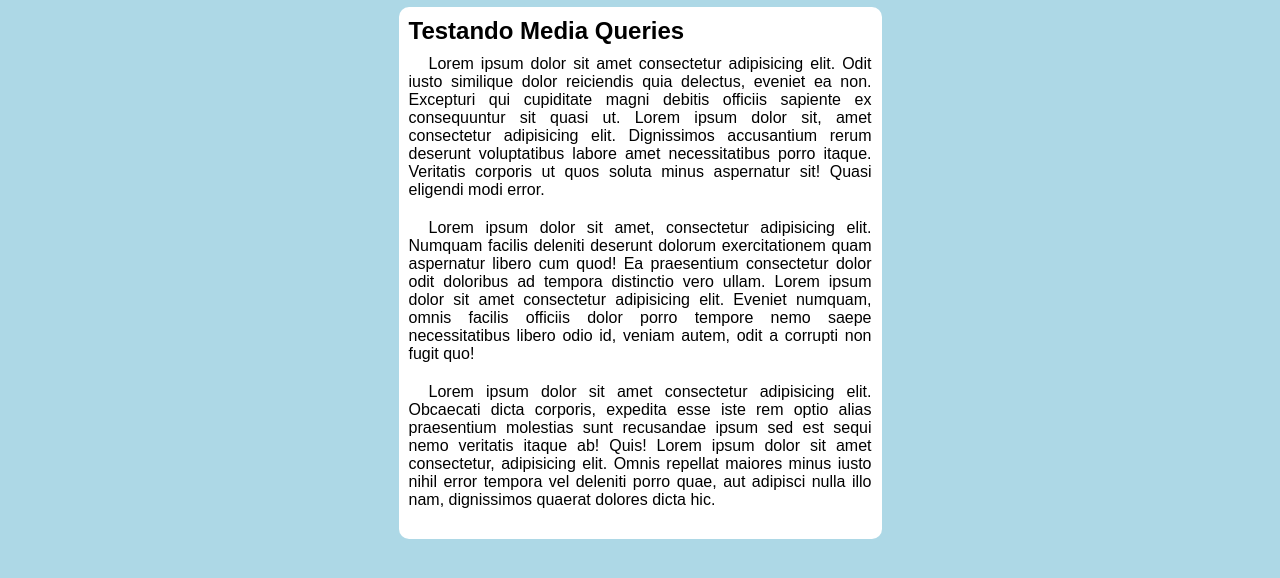
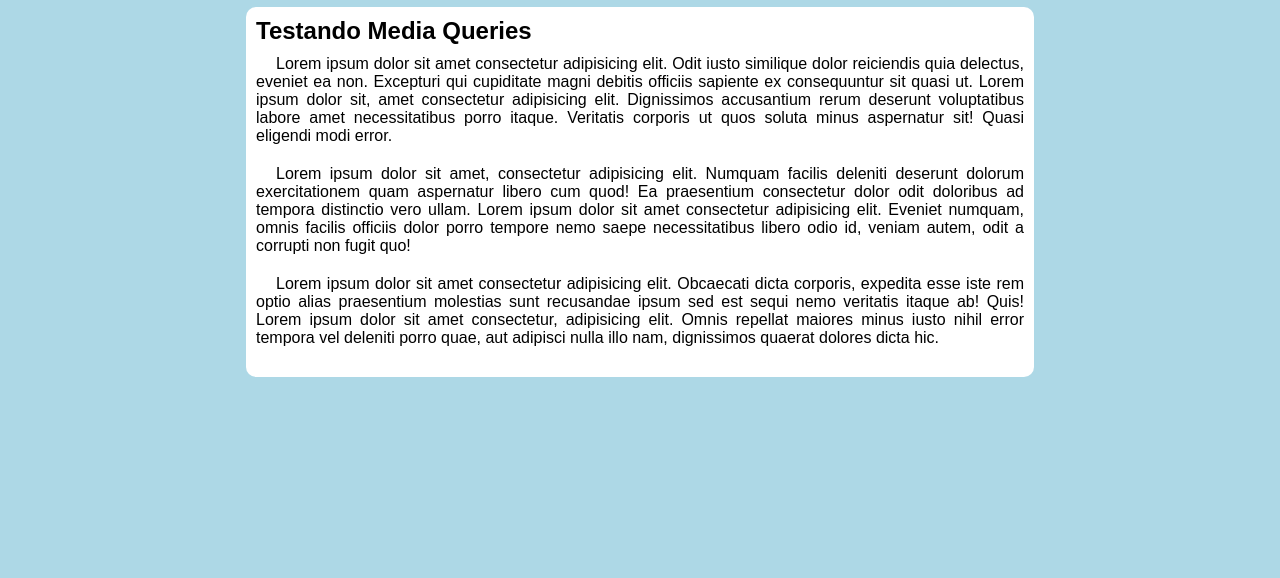
Before and after one commit to CarlosHCBessa/HTML-CSS, a plain HTML site: page EXERCÍCIOS/ex022/mq005/index.html in a window 1280 px wide. Shown: the part 100-678 px from the top of the page. Drawn offline with nearby package versions, Linux system fonts and the light colour scheme.

Commit message:
atualização mq005

```diff
--- a/EXERCÍCIOS/ex022/mq005/estilos/media-query.css
+++ b/EXERCÍCIOS/ex022/mq005/estilos/media-query.css
@@ -14,6 +14,6 @@
     }
 
     main {
-        width: 463px;
+        width: 768px;
     }
 }
```
